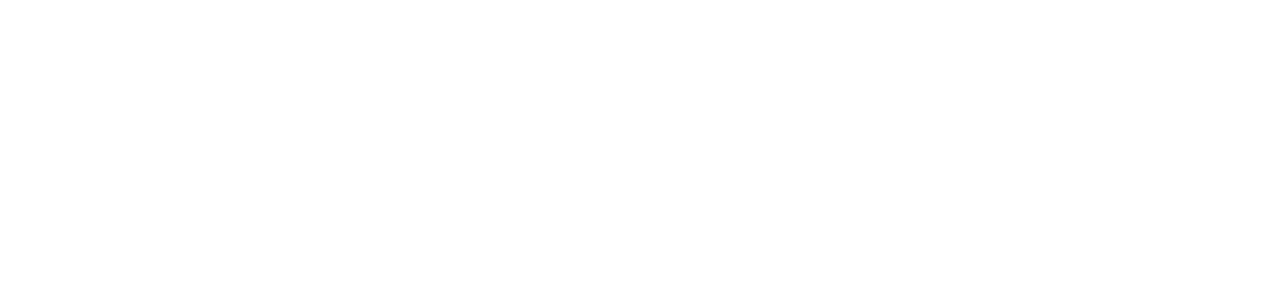
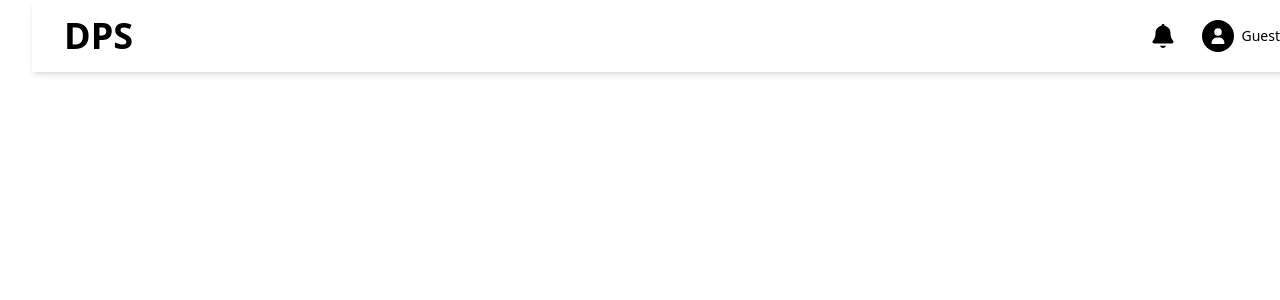
Before and after one commit to aaryae/DPS-Frontend, a React (Vite) app: page / in a window 1280 px wide. Shown: the top 300 px of the page. Built offline with nearby package versions, Linux system fonts and the light colour scheme.

Commit message:
feat: header added

```diff
--- a/src/App.tsx
+++ b/src/App.tsx
@@ -1,4 +1,5 @@
 
+import Header from '@ui/landing/organisms/Header'
 import './App.css'
 
 function App() {
@@ -6,6 +7,7 @@ function App() {
 
   return (
     <>
+    <Header/>
     </>
   )
 }
--- a/src/index.css
+++ b/src/index.css
@@ -1,4 +1,5 @@
 @import 'tailwindcss';
+
 * {
   font-family:
     system-ui,
@@ -13,5 +14,4 @@
     'Helvetica Neue',
     sans-serif;
 
-  box-sizing: border-box;
 }
--- /dev/null
+++ b/src/ui/landing/atoms/Notification.tsx
@@ -0,0 +1,13 @@
+import { faBell } from '@fortawesome/free-solid-svg-icons'
+import { FontAwesomeIcon } from '@fortawesome/react-fontawesome'
+
+const Notification = () => {
+  return (
+    <div className='cursor-pointer m-auto'>
+
+        <FontAwesomeIcon icon={faBell} size='xl' style={{ color: 'black', margin: 'auto' }}/>
+    </div>
+  )
+}
+
+export default Notification
--- a/src/ui/landing/atoms/Profile.tsx
+++ b/src/ui/landing/atoms/Profile.tsx
@@ -3,9 +3,12 @@ import { FontAwesomeIcon } from '@fortawesome/react-fontawesome'
 
 const Profile = ({ value }: { value?: string }) => {
   return (
-    <div className='flex flex-col '>
-      <FontAwesomeIcon icon={faUser} size='1x' style={{ color: 'black', margin: 'auto' }} />
-      <div className='text-sm'>{value ?? 'Guest'}</div>
+    <div className='flex gap-2'>
+      <div className='py-1 px-1.5 m-auto rounded-full  bg-[#000000]'>
+
+      <FontAwesomeIcon icon={faUser} size='1x' style={{ color: 'white', margin: 'auto' }} />
+      </div>
+      <div className='text-sm m-auto'>{value ?? 'Guest'}</div>
     </div>
   )
 }
--- /dev/null
+++ b/src/ui/landing/organisms/Header.tsx
@@ -0,0 +1,20 @@
+import Logo from "@ui/common/atoms/Logo"
+import Notification from "../atoms/Notification"
+import Profile from "../atoms/Profile"
+
+const Header = () => {
+  return (
+
+    <nav className="fixed top-0 z-50 w-full shadow-md ">
+      <div className='flex justify-between  my-4 mx-8'>
+        <Logo/>
+        <div className="flex gap-6">
+        <Notification/>
+        <Profile/>
+        </div>
+      </div>
+    </nav>
+  )
+}
+
+export default Header
```
Also changed, not shown: src/ui/landing/organisms/Sidebar.tsx (added).
